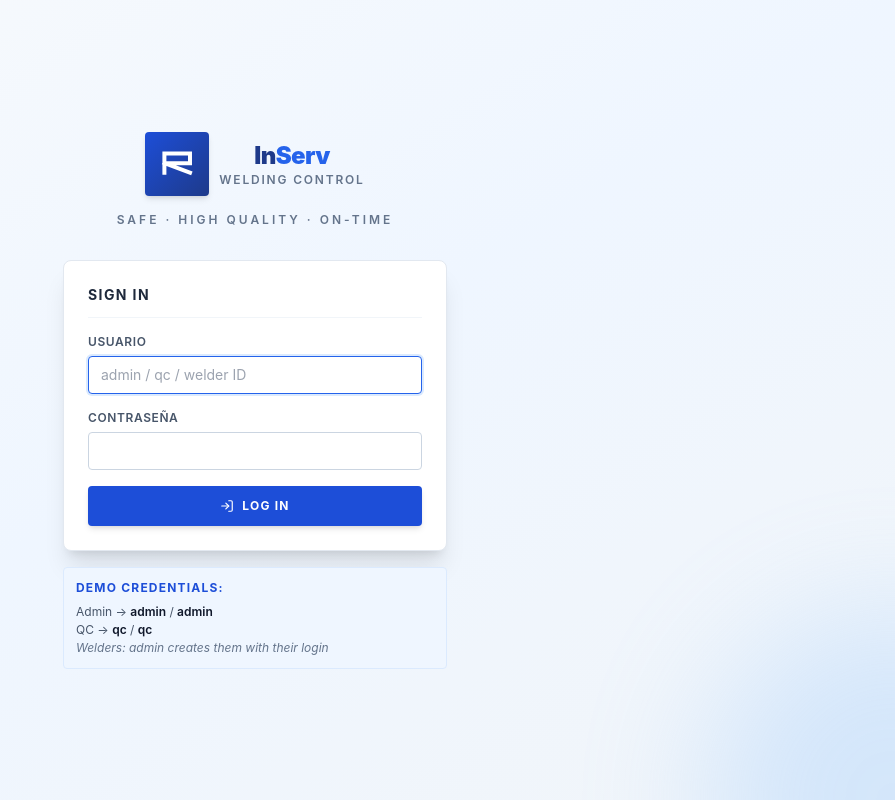
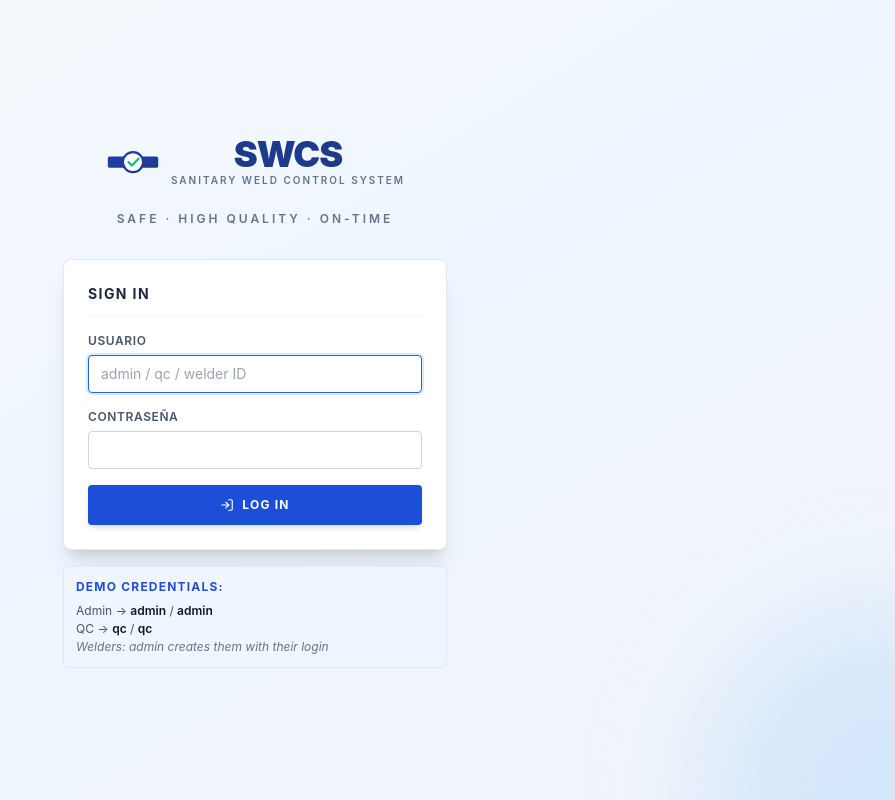
Before and after one commit to HAlbizu31/Daily-Weld, a React (Vite) app: page / in a window 1280 px wide. Shown: the whole page, without its empty margins (385-1280 px from the left). Built offline with nearby package versions, Linux system fonts and the light colour scheme.

Commit message:
Update App.jsx
Replace InServ logo with SWCS logo

```diff
--- a/src/App.jsx
+++ b/src/App.jsx
@@ -19,24 +19,34 @@ const btnPrimaryFull = "w-full bg-blue-700 hover:bg-blue-800 text-white font-bol
 
 function Logo({ size = "md" }) {
   const sizes = {
-    sm: { box: "w-8 h-8", text: "text-base", tag: "text-[8px]" },
-    md: { box: "w-10 h-10", text: "text-lg", tag: "text-[9px]" },
-    lg: { box: "w-16 h-16", text: "text-2xl", tag: "text-xs" },
+    sm: { icon: 28, text: "text-lg", tag: "text-[7px]" },
+    md: { icon: 38, text: "text-2xl", tag: "text-[8px]" },
+    lg: { icon: 56, text: "text-4xl", tag: "text-[10px]" },
   };
   const s = sizes[size];
   return (
     <div className="flex items-center gap-2.5">
-      <div className={`${s.box} bg-gradient-to-br from-blue-700 to-blue-900 flex items-center justify-center shadow-md rounded flex-shrink-0`}>
-        <svg viewBox="0 0 24 24" className="w-3/5 h-3/5" fill="none">
-          <path d="M4 18 L4 6 M4 6 L20 6 L20 12 L4 12 M4 12 L20 18" stroke="white" strokeWidth="2.5" strokeLinecap="square" />
-        </svg>
-      </div>
+      {/* Icono: tubo sanitario con weld point + check verde */}
+      <svg width={s.icon} height={s.icon} viewBox="0 0 100 100" className="flex-shrink-0">
+        <defs>
+          <linearGradient id="logoGrad" x1="0%" y1="0%" x2="100%" y2="100%">
+            <stop offset="0%" stopColor="#1e40af" />
+            <stop offset="100%" stopColor="#1e3a8a" />
+          </linearGradient>
+        </defs>
+        {/* Tubería horizontal */}
+        <rect x="5" y="42" width="90" height="20" fill="url(#logoGrad)" rx="3" />
+        {/* Junta de soldadura (weld point) - círculo blanco con borde azul */}
+        <circle cx="50" cy="52" r="18" fill="white" stroke="url(#logoGrad)" strokeWidth="4" />
+        {/* Check verde de calidad */}
+        <path d="M 42 52 L 48 58 L 60 46" stroke="#10b981" strokeWidth="4" fill="none" strokeLinecap="round" strokeLinejoin="round" />
+      </svg>
       <div className="leading-tight">
         <div className={`${s.text} font-black text-blue-900 tracking-tight`}>
-          In<span className="text-blue-600">Serv</span>
+          SWCS
         </div>
         {size !== "sm" && (
-          <div className={`${s.tag} text-slate-500 tracking-[0.15em] font-semibold uppercase`}>Welding Control</div>
+          <div className={`${s.tag} text-slate-500 tracking-[0.2em] font-semibold uppercase`}>Sanitary Weld Control System</div>
         )}
       </div>
     </div>
```
